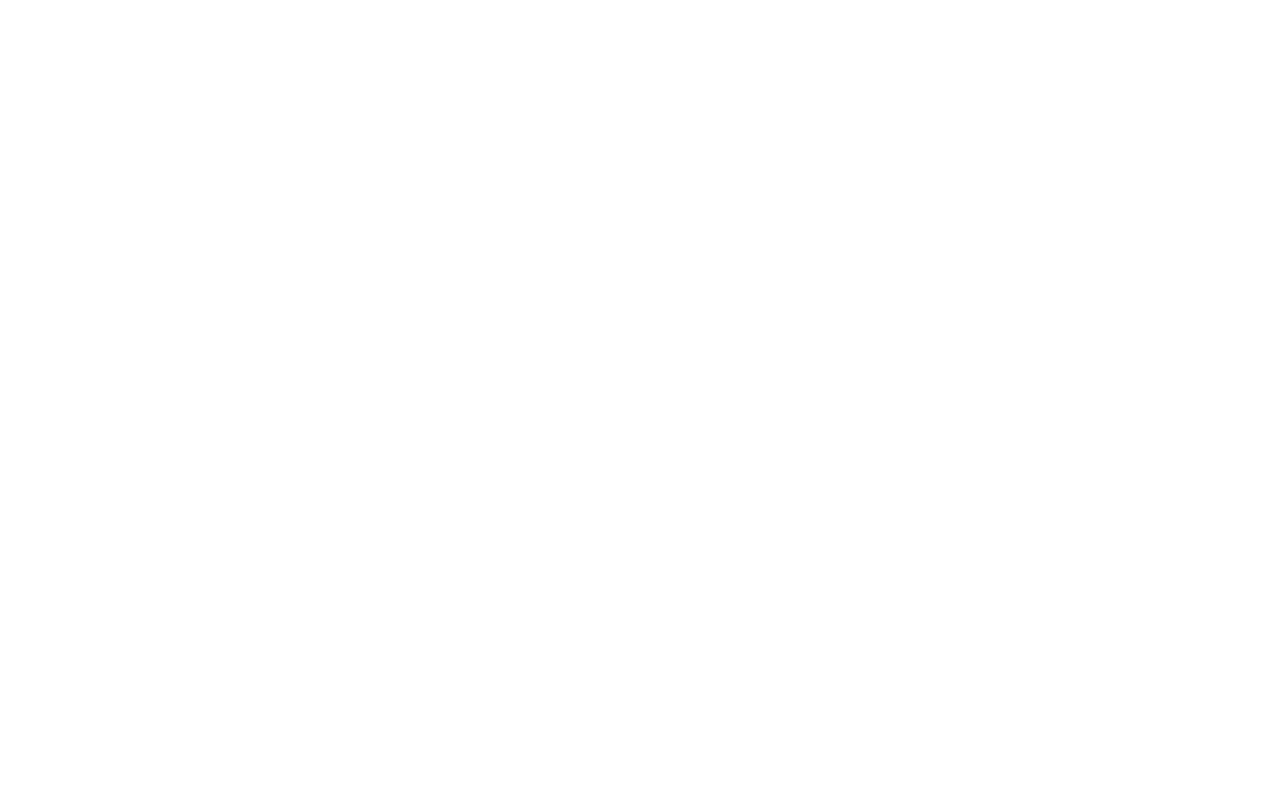
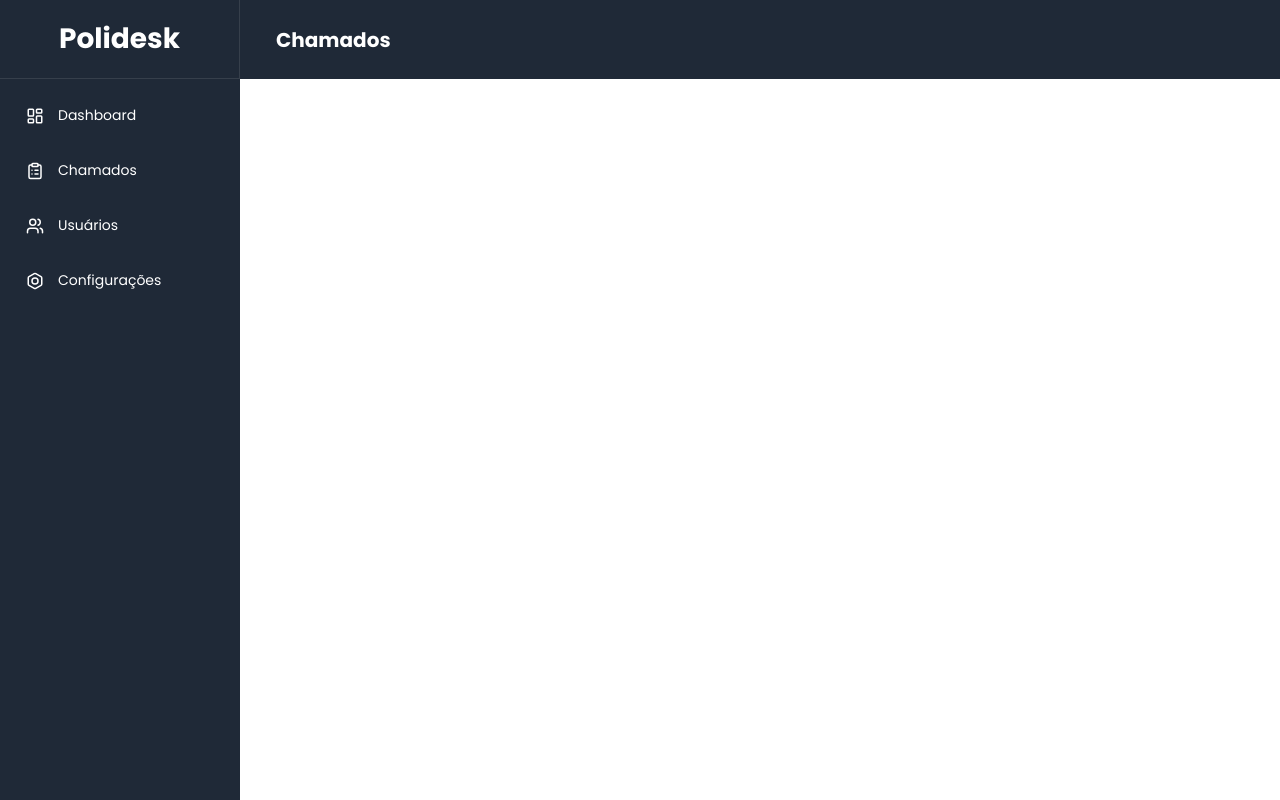
Before and after one commit to italobackend/ChamadoAPI, a React (Vite) app in the folder frontend/client/: page /chamados in a window 1280 px wide. Before the commit this address had no page. Built offline with nearby package versions, Linux system fonts and the light colour scheme.

Commit message:
feat(routes) finalização de rotas

```diff
--- a/frontend/client/src/main.jsx
+++ b/frontend/client/src/main.jsx
@@ -2,18 +2,20 @@
 import {createRoot} from 'react-dom/client'
 import {BrowserRouter, Route, Routes} from "react-router-dom";
 import Login from './pages/Home/index.jsx'
-import Sidebar from './pages/Sidebar/sidebar.jsx'
-import Header from './pages/Header/header.jsx'
 import Dashboard from "./pages/Dashboard/dashboard.jsx";
+import Chamados from "./pages/Chamados/chamados.jsx";
+import Usuarios from "./pages/Usuarios/usuarios.jsx";
+import Configuracoes from "./pages/Configuracoes/configuracoes.jsx";
 
 createRoot(document.getElementById('root')).render(
     <StrictMode>
         <BrowserRouter>
             <Routes>
                 <Route path="/" element={<Login/>}/>
-                <Route path="/sidebar" element={<Sidebar/>}/>
                 <Route path="/dashboard" element={<Dashboard/>}/>
+                <Route path="/chamados" element={<Chamados/>}/>
+                <Route path="/usuarios" element={<Usuarios/>}/>
+                <Route path="/configuracoes" element={<Configuracoes/>}/>
             </Routes>
         </BrowserRouter>
-    </StrictMode>
-)
+    </StrictMode>)
--- /dev/null
+++ b/frontend/client/src/pages/Chamados/chamados.jsx
@@ -0,0 +1,22 @@
+import {useState} from 'react'
+import {useNavigate} from 'react-router-dom'
+
+import './chamados.css'
+import '../../index.css'
+import '../Sidebar/sidebar.css'
+import '../Header/header.css'
+import Sidebar from '../Sidebar/sidebar.jsx'
+import Header from '../Header/header.jsx'
+
+function Chamados() {
+    return (
+        <div className={"layout"}>
+            <Sidebar/>
+            <main className={"content"}>
+                <Header titulo="Chamados"/>
+            </main>
+        </div>
+    )
+}
+
+export default Chamados;
--- /dev/null
+++ b/frontend/client/src/pages/Configuracoes/configuracoes.jsx
@@ -0,0 +1,22 @@
+import {useState} from 'react'
+import {useNavigate} from 'react-router-dom'
+
+import './configuracoes.css'
+import '../../index.css'
+import '../Sidebar/sidebar.css'
+import '../Header/header.css'
+import Sidebar from '../Sidebar/sidebar.jsx'
+import Header from '../Header/header.jsx'
+
+function Configuracoes() {
+    return (
+        <div className={"layout"}>
+            <Sidebar/>
+            <main className={"content"}>
+                <Header titulo="Configurações"/>
+            </main>
+        </div>
+    )
+}
+
+export default Configuracoes;
--- /dev/null
+++ b/frontend/client/src/pages/Usuarios/usuarios.jsx
@@ -0,0 +1,21 @@
+import {useState} from "react";
+import {useNavigate} from "react-router-dom";
+
+import '../../index.css'
+import '../Sidebar/sidebar.css'
+import '../Header/header.css'
+import Sidebar from "../Sidebar/sidebar.jsx"
+import Header from "../Header/header.jsx";
+
+function Usuarios() {
+    return (
+        <div className="layout">
+            <Sidebar/>
+            <main className={"content"}>
+                <Header titulo="Usuários"/>
+            </main>
+        </div>
+    )
+}
+
+export default Usuarios;
```
Also changed, not shown: frontend/client/src/pages/Chamados/chamados.css (added), frontend/client/src/pages/Configuracoes/configuracoes.css (added), frontend/client/src/pages/Usuarios/usuarios.css (added).
